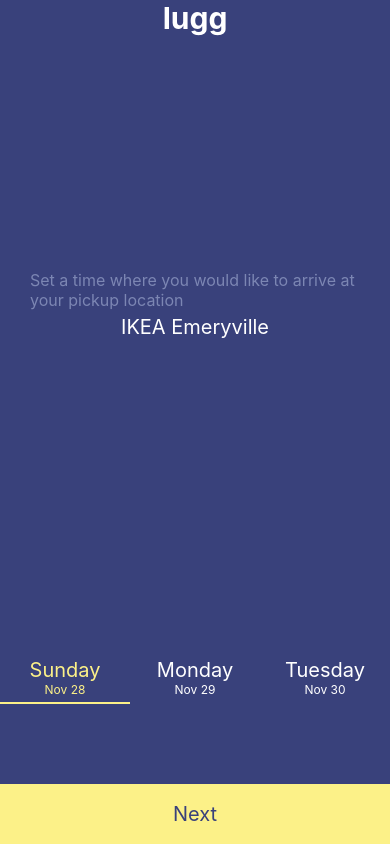
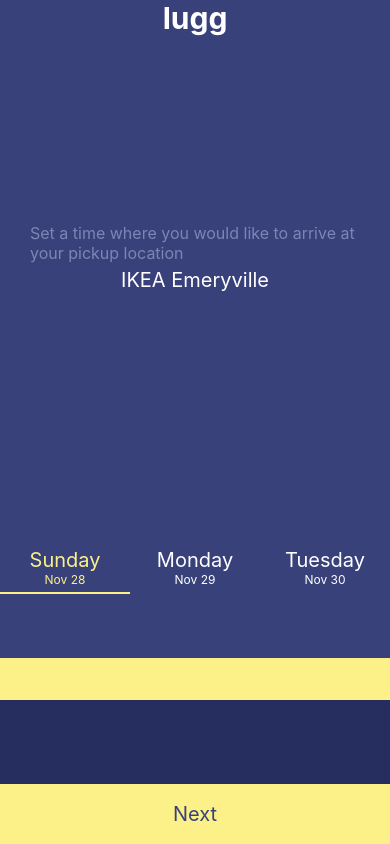
Before and after one commit to asala105/ReactNativeExercise, a React Native app: screen / in a window 390 px wide. Built offline with nearby package versions, Linux system fonts and the light colour scheme.

Commit message:
fixed the time slots design3

```diff
--- a/Components/AvailableTimes.js
+++ b/Components/AvailableTimes.js
@@ -37,7 +37,8 @@
           paddingTop:0,
           alignItems: 'center',
           justifyContent: 'center',
-        paddingHorizontal: 20}}
+        paddingHorizontal: 20,
+      paddingBottom:3*ITEM_HEIGHT}}
         renderItem={({ item, index, separators }) => (
           <Time
               time={item}
```
